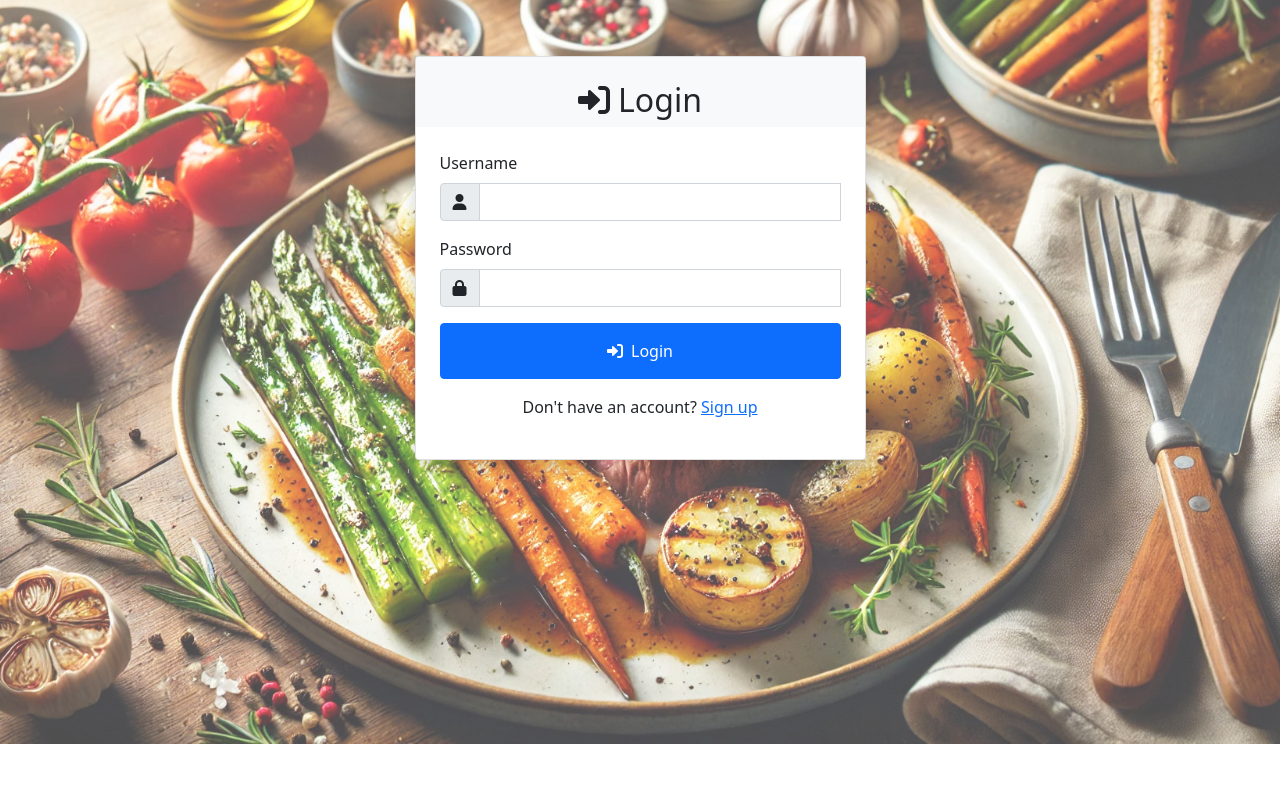
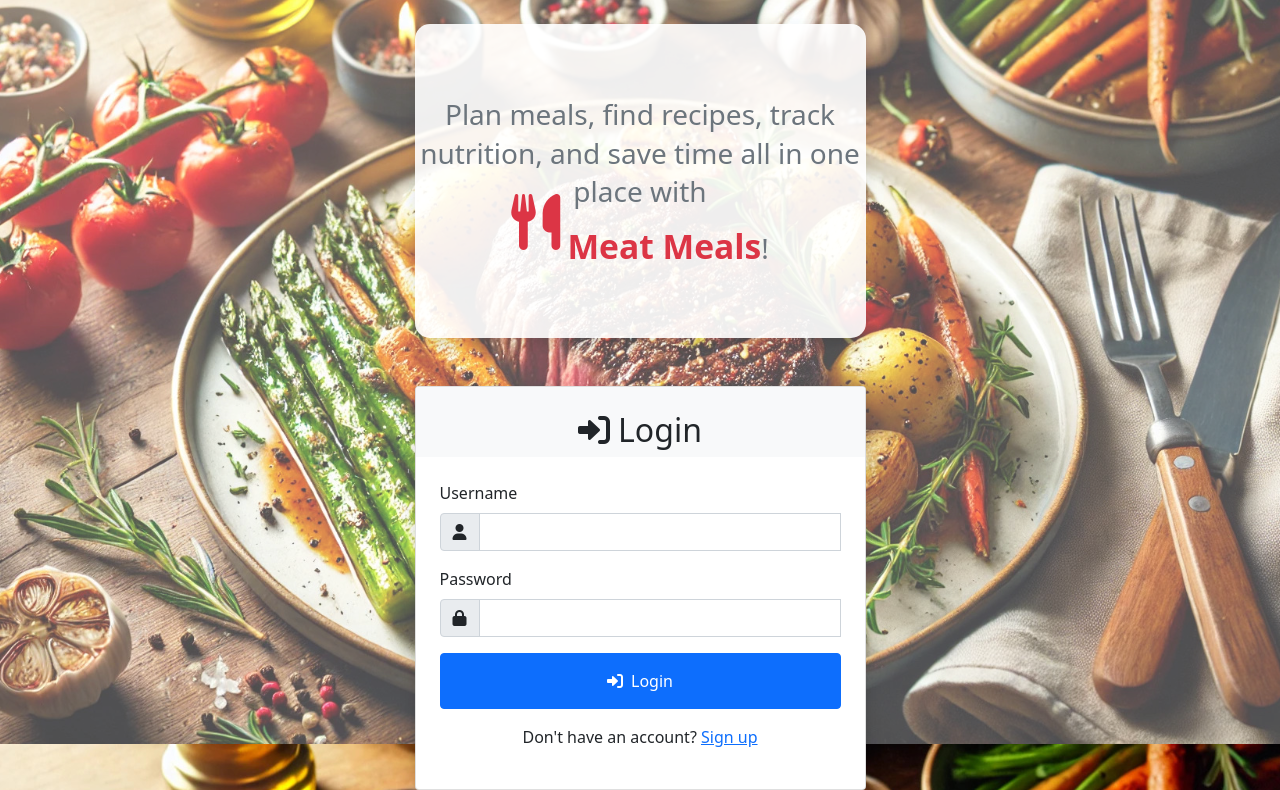
Before and after one commit to AInfinity/mm, a Flask app: page /login in a window 1280 px wide. Shown: the part 56-846 px from the top of the page. Before the commit the page ends 800 px from the top, so only its background shows below. Run offline with Flask 3, Linux system fonts and the light colour scheme; some libraries are stand-ins or nearby versions.

Commit message:
Update login.html

```diff
--- a/templates/login.html
+++ b/templates/login.html
@@ -3,6 +3,15 @@
 {% block content %}
 <div class="row justify-content-center">
     <div class="col-md-6 col-lg-5">
+        <div class="welcome-section text-center mb-5">
+            <h2 class="text-muted mb-4">
+                <br>
+                <small class="text-muted">
+                    Plan meals, find recipes, track nutrition, and save time all in one place with<br/>
+                    <i class="fas fa-utensils welcome-icon"></i>
+                    <span class="user-name">Meat Meals</span>! </small>
+            </h2>
+        </div>
         <div class="card auth-card">
             <div class="card-header text-center">
                 <h1 class="h2 mb-0">
```
